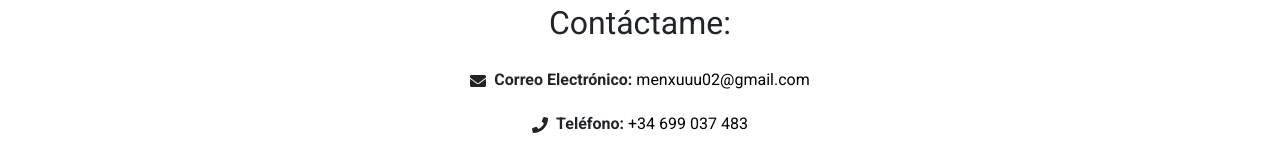
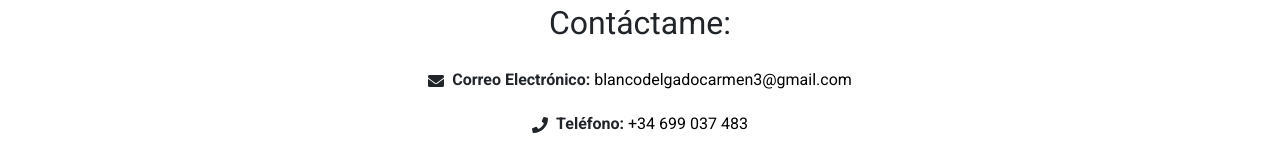
Before and after one commit to Menchu02/portfolio_developer_front_end, a React (Create React App) app: page /contact in a window 1280 px wide. Shown: the part 160-319 px from the top of the page. Built offline with nearby package versions, Linux system fonts and the light colour scheme.

Commit message:
modificaciones texto componente Sobremi

```diff
--- a/src/components/contacto/Contacto.js
+++ b/src/components/contacto/Contacto.js
@@ -18,8 +18,11 @@ export default function Contacto() {
             <li>
               <FaEnvelope className='me-2' />
               <strong>Correo Electrónico:</strong>{' '}
-              <a href='mailto:menxuuu02@gmail.com' className='custom-link'>
-                menxuuu02@gmail.com
+              <a
+                href='mailto:blancodelgadocarmen3@gmail.com'
+                className='custom-link'
+              >
+                blancodelgadocarmen3@gmail.com
               </a>
             </li>
             <li>
--- a/src/components/sobremi/Sobremi.js
+++ b/src/components/sobremi/Sobremi.js
@@ -40,7 +40,8 @@ export default function Sobremi() {
               sus posibilidades. Especializada en React JS, estoy siempre
               dispuesta a aprender y crecer en el mundo del desarrollo. Me
               considero trabajadora, adaptaiva y amante de los retos. Disfruto
-              aprendiendo y trabajando con personas.
+              aprendiendo y trabajando con personas.También he estudiado
+              Angular, y Java con Spring Boot.
             </p>
             <p className='lead'>Conocimientos:</p>
             <div className='logos'>
@@ -62,11 +63,11 @@ export default function Sobremi() {
               back-end, aprendiendo Php y su framework Laravel.
             </p>
 
-            <div className='cv-container'>
+            {/* <div className='cv-container'>
               <a href={cvLink} download='CarmenBlancoDelgado.pdf'>
                 <button className='cv-button'>Descargar CV</button>
               </a>
-            </div>
+            </div> */}
           </Col>
         </Row>
       </Container>
```
